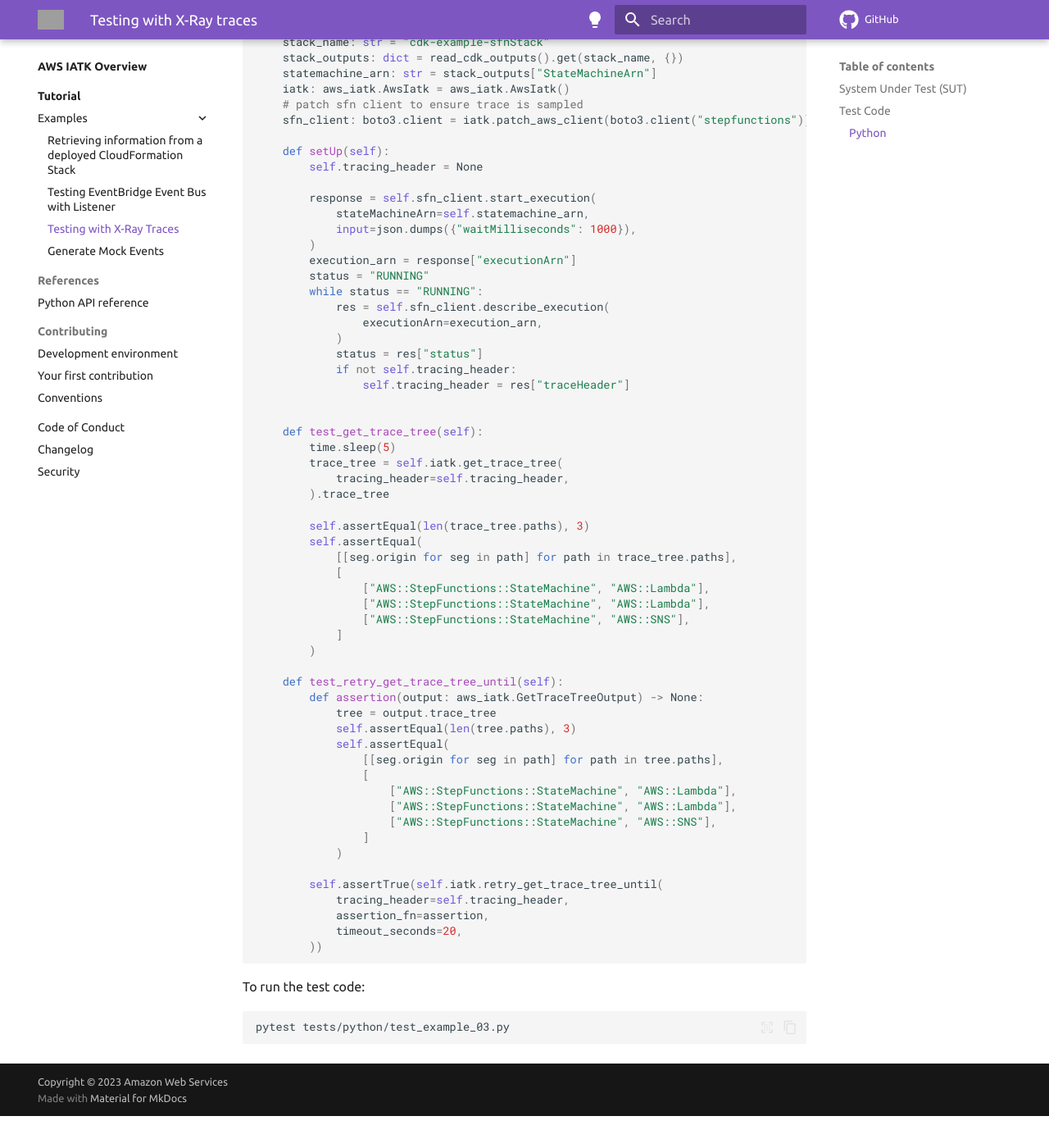
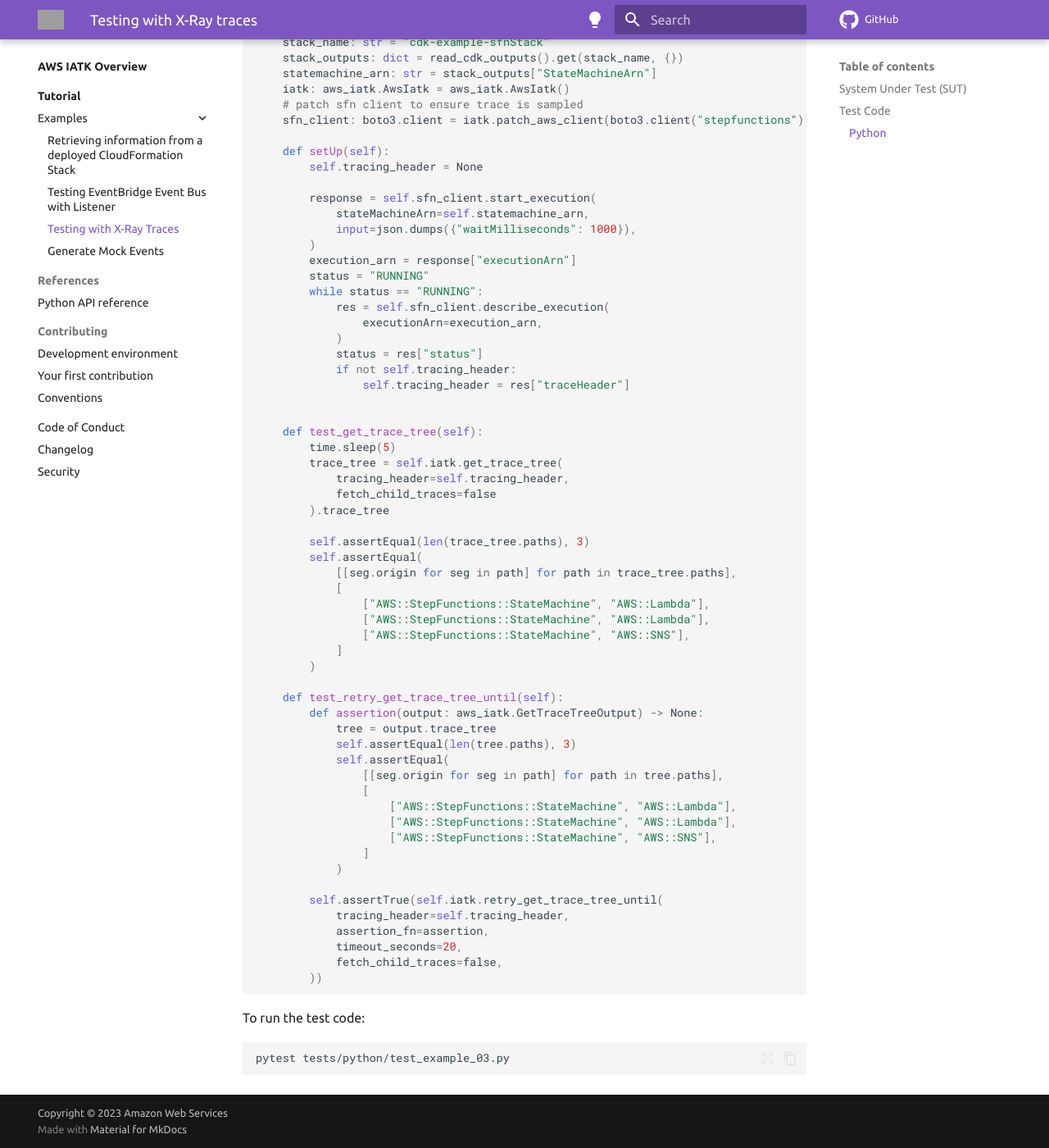
Before and after one commit to awslabs/aws-iatk, an MkDocs documentation site: the page built from docs/tutorial/examples/xray_testing.md, in a window 1280 px wide and 1400 px high, scrolled down 3204 px. Shown: the whole window at 82% size. Built offline with MkDocs 1.6.1 and Material for MkDocs 9.7.7, drawn with Linux system fonts in a browser that asks for light colours; comment, search, counter and statistics services are not loaded; the version menu is left out; before the commit the page ends 4565 px from its top, so only the background shows below that; grey boxes are pictures that could not be loaded.

Commit message:
update example code

````diff
--- a/docs/tutorial/examples/xray_testing.md
+++ b/docs/tutorial/examples/xray_testing.md
@@ -160,6 +160,7 @@ class Example03(TestCase):
         time.sleep(5)
         trace_tree = self.iatk.get_trace_tree(
             tracing_header=self.tracing_header,
+            fetch_child_traces=false
         ).trace_tree
 
         self.assertEqual(len(trace_tree.paths), 3)
@@ -189,6 +190,7 @@ class Example03(TestCase):
             tracing_header=self.tracing_header,
             assertion_fn=assertion,
             timeout_seconds=20,
+            fetch_child_traces=false,
         ))
 
 ```
````
